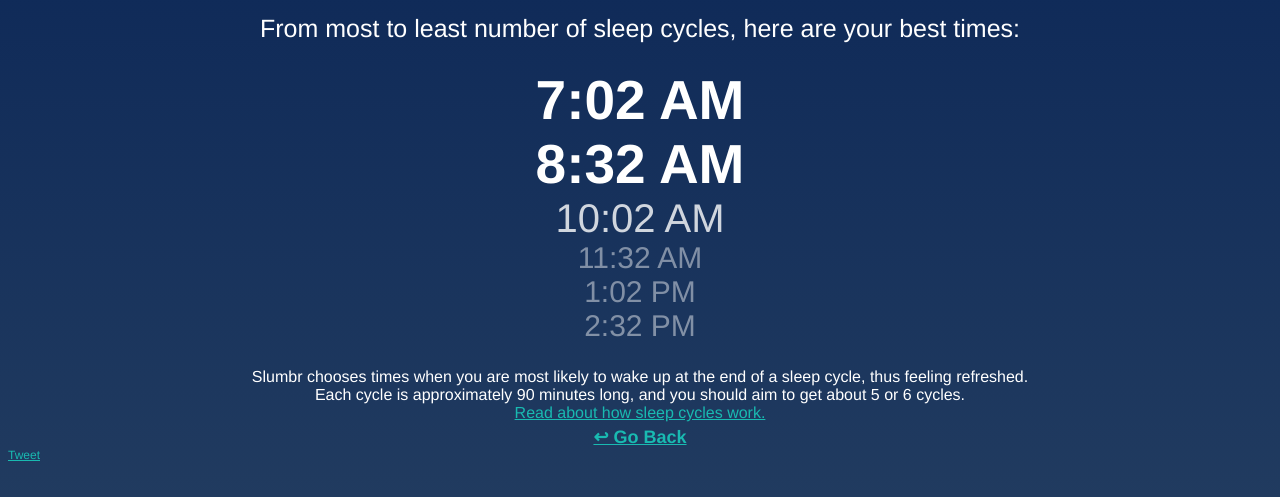
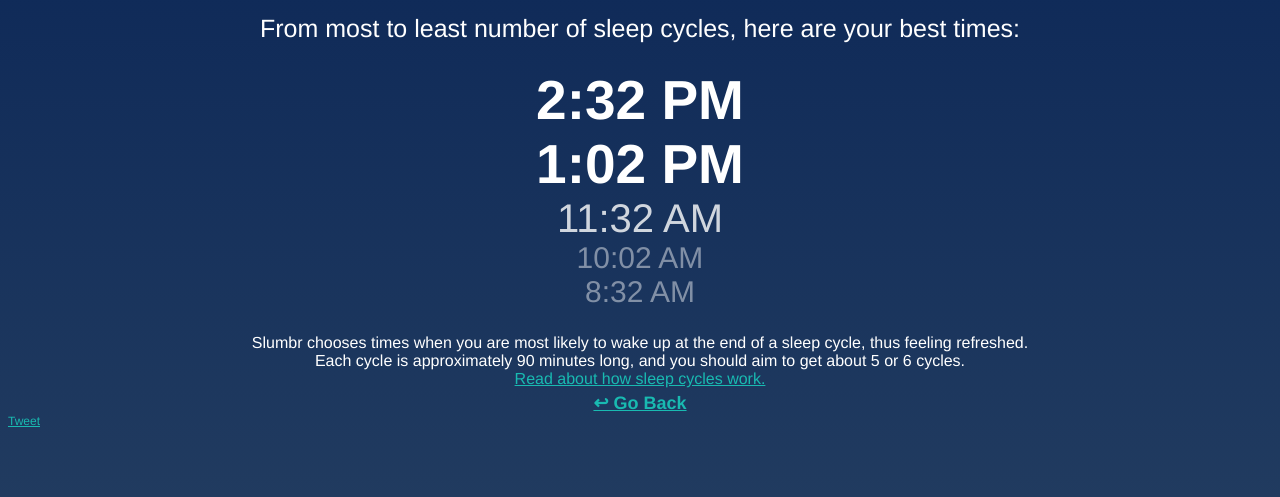
Before and after one commit to pelhage/slumbr, a plain HTML site: page index.html in a window 1280 px wide. Both pictures are taken after a click on the button "I want to sleep now.". Shown: the part 55-552 px from the top of the page. Drawn offline with nearby package versions, Linux system fonts and the light colour scheme; a web font is replaced by a local one.

Commit message:
Changed class & id names
Removing duplication in slumbr.js required changing the names of a few class and id names

```diff
--- a/index.html
+++ b/index.html
@@ -95,12 +95,11 @@
             <div style="clear:both;text-align:center;max-width:800px;margin:0 auto">
                 <p class="disclaimer">From most to least number of sleep cycles, here are your best times:</p>
                 <div class="results" style="margin-top:25px;margin-bottom:25px;">
-                    <div class="high" id="1" title="6th sleep cycle, 9 hours of sleep"></div>
-                    <div class="high" id="2" title="5th sleep cycle, 7.5 hours of sleep"></div>
-                    <div class="med" id="3" title="4th sleep cycle, 6 hours of sleep"></div>
-                    <div class="low" id="4" title="3rd sleep cycle, 4.5 hours of sleep"></div>
-                    <div class="low" id="5" title="2nd sleep cycle, 3 hours of sleep"></div>
-                    <div class="low" id="6" title="1st sleep cycle, 1.5 hours of sleep"></div>
+                    <div class="high time-slot" id="6" title="6th sleep cycle, 9 hours of sleep"></div>
+                    <div class="high time-slot" id="5" title="5th sleep cycle, 7.5 hours of sleep"></div>
+                    <div class="med time-slot" id="4" title="4th sleep cycle, 6 hours of sleep"></div>
+                    <div class="low time-slot" id="3" title="3rd sleep cycle, 4.5 hours of sleep"></div>
+                    <div class="low time-slot" id="2" title="2nd sleep cycle, 3 hours of sleep"></div>
                 </div>
                 <div class="info">
                     <p>Slumbr chooses times when you are most likely to wake up at the end of a sleep cycle, thus feeling refreshed. Each cycle is approximately 90 minutes long, and you should aim to get about 5 or 6 cycles. <br> <a href="http://www.helpguide.org/life/sleeping.htm" target="_blank"> Read about how sleep cycles work.</a>
```
